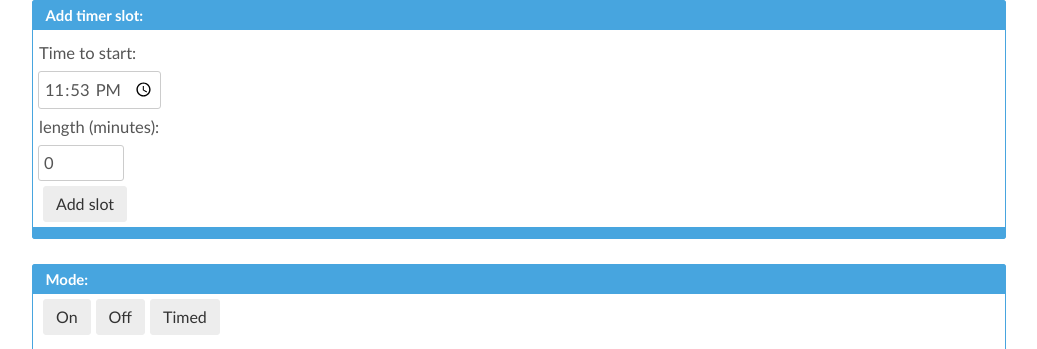
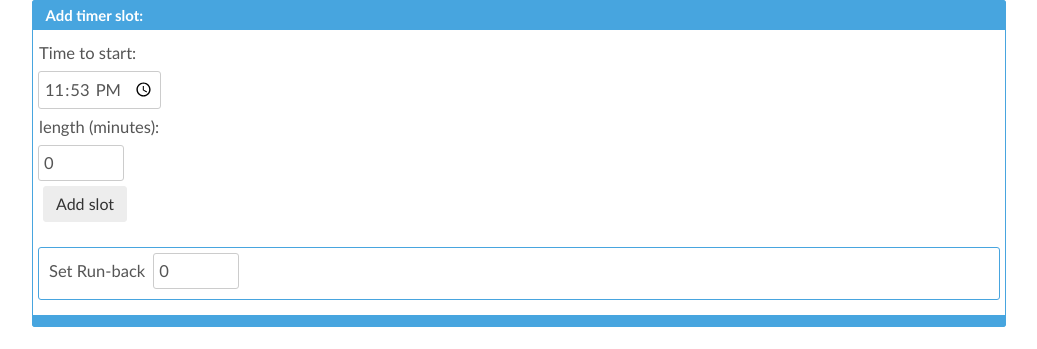
Before and after one commit to Rodneystar/ReactTut, a React app: page / in a window 1280 px wide. Shown: the top 349 px of the page, without its empty margins (121-1158 px from the left). Built offline with nearby package versions, Linux system fonts and the light colour scheme; some packages are replaced by stand-ins of ours; no server answers.

Commit message:
second commit

```diff
--- a/index.html
+++ b/index.html
@@ -11,6 +11,6 @@
 
 <div id="root" class="wrapper wrapper-fluid">
 </div>
-<script src="app.js"></script>
+<script src="./dist/app.js"></script>
 </body>
 </html>
--- a/package.json
+++ b/package.json
@@ -28,7 +28,6 @@
     "babel-core": "^6.23.1",
     "babel-loader": "^6.3.2",
     "babel-plugin-transform-class-properties": "^6.24.1",
-
     "babel-preset-env": "^1.6.1",
     "babel-preset-react": "^6.23.0",
     "react-hot-loader": "^3.0.0-beta.6",
--- a/src/containers/AddSlotForm.js
+++ b/src/containers/AddSlotForm.js
@@ -1,6 +1,7 @@
 import React from 'react';
 import ReactDOM from 'react-dom';
 import axios from 'axios';
+import RunBackPane from './RunBackPane.js'
 
   class AddSlotForm extends React.Component {
     constructor(props) {
@@ -21,11 +22,12 @@ import axios from 'axios';
 
 	render() {
 		return(
-      <div className="container container-blue form form-left">
+      <div className="container container-blue">
         <header>
            <h5>Add timer slot:</h5>
         </header>
-	       <span>
+
+  	       <span className="form form-left" id="addForm">
 
               <label htmlFor="startTime">Time to start:</label>
               <input id="startTime" type="time" name="startTime"  value={this.state.start}
@@ -44,6 +46,9 @@ import axios from 'axios';
   					</div>
 
   	       </span>
+
+
+        <RunBackPane runBackFinish={this.props.runBackFinish}/>
         <footer>
         </footer>
       </div>
--- a/src/containers/App.js
+++ b/src/containers/App.js
@@ -8,7 +8,7 @@ import ModeSwitchPane from './ModeSwitchPane.js'
 class App extends React.Component {
   constructor() {
     super()
-    this.hostUrl = "http://localhost:8000/"
+    this.hostUrl = "http://localhost:8080/"
     this.state = {jsonTable: []};
             this.getProps();
   }
--- /dev/null
+++ b/src/containers/RunBackPane.js
@@ -0,0 +1,34 @@
+import React from 'react';
+import ReactDOM from 'react-dom';
+import axios from 'axios';
+
+  class RunBackPane extends React.Component {
+    constructor(props) {
+      super(props);
+      this.state = {runBackLength: 0};
+    }
+
+	getNow() {
+
+	}
+
+	handleAdd = (event) => {
+
+	}
+
+	render() {
+		return(
+      <div id="runBackForm" className="container container-blue">
+        <div className="form form-horizontal">
+          <label htmlFor="runBackLength">Set Run-back </label>
+            <input id="runBackLength" type="number" name="runBackLength" min="30" max="1490" step="30"  value={this.state.runBackLength}
+              onChange={(event) =>{
+                this.setState({runBackLength: event.target.value});
+              }}/>
+        </div>
+    	</div>
+		)
+	}
+}
+
+export {RunBackPane as default}
--- a/src/css/styles.css
+++ b/src/css/styles.css
@@ -9,3 +9,15 @@
 .eventTableRow {
   cursor: pointer;
 }
+#runBackLength {
+  margin-left:8px;
+}
+
+div#runBackForm.container-blue{
+  margin-bottom : 10px;
+}
+
+#runBackForm div.form.form-horizontal {
+  margin-bottom : 5px;
+  margin-left : 5px;
+}
```
Also changed, not shown: dist/app.js, 2 other files. Lines whose indentation alone changed are shown as unchanged.
